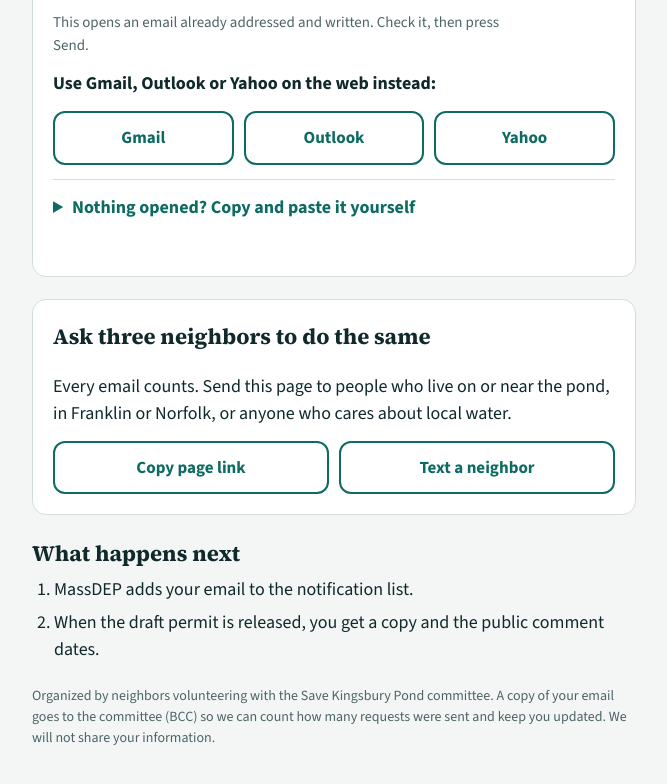
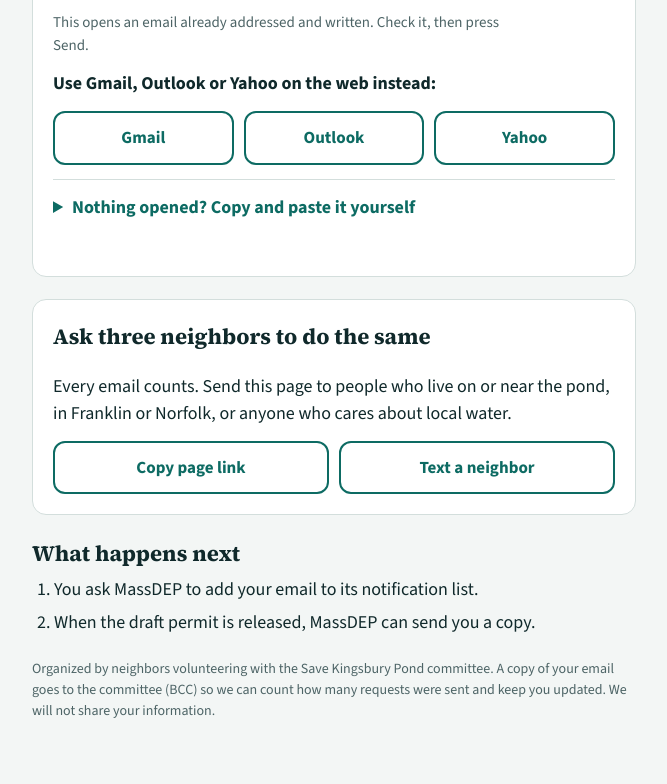
Before and after one commit to callen-code/savekingsburypond, a plain HTML site: page index.html in a window 1280 px wide. Shown: the part 1216-2000 px from the top of the page, without its empty margins (306-973 px from the left). Drawn offline with nearby package versions, Linux system fonts and the light colour scheme.

Commit message:
Soften next-steps wording

```diff
--- a/index.html
+++ b/index.html
@@ -129,8 +129,8 @@ footer{font-size:14px;color:var(--muted)}
   <section>
     <h2>What happens next</h2>
     <ol class="steps">
-      <li>MassDEP adds your email to the notification list.</li>
-      <li>When the draft permit is released, you get a copy and the public comment dates.</li>
+      <li>You ask MassDEP to add your email to its notification list.</li>
+      <li>When the draft permit is released, MassDEP can send you a copy.</li>
     </ol>
   </section>
 
```
